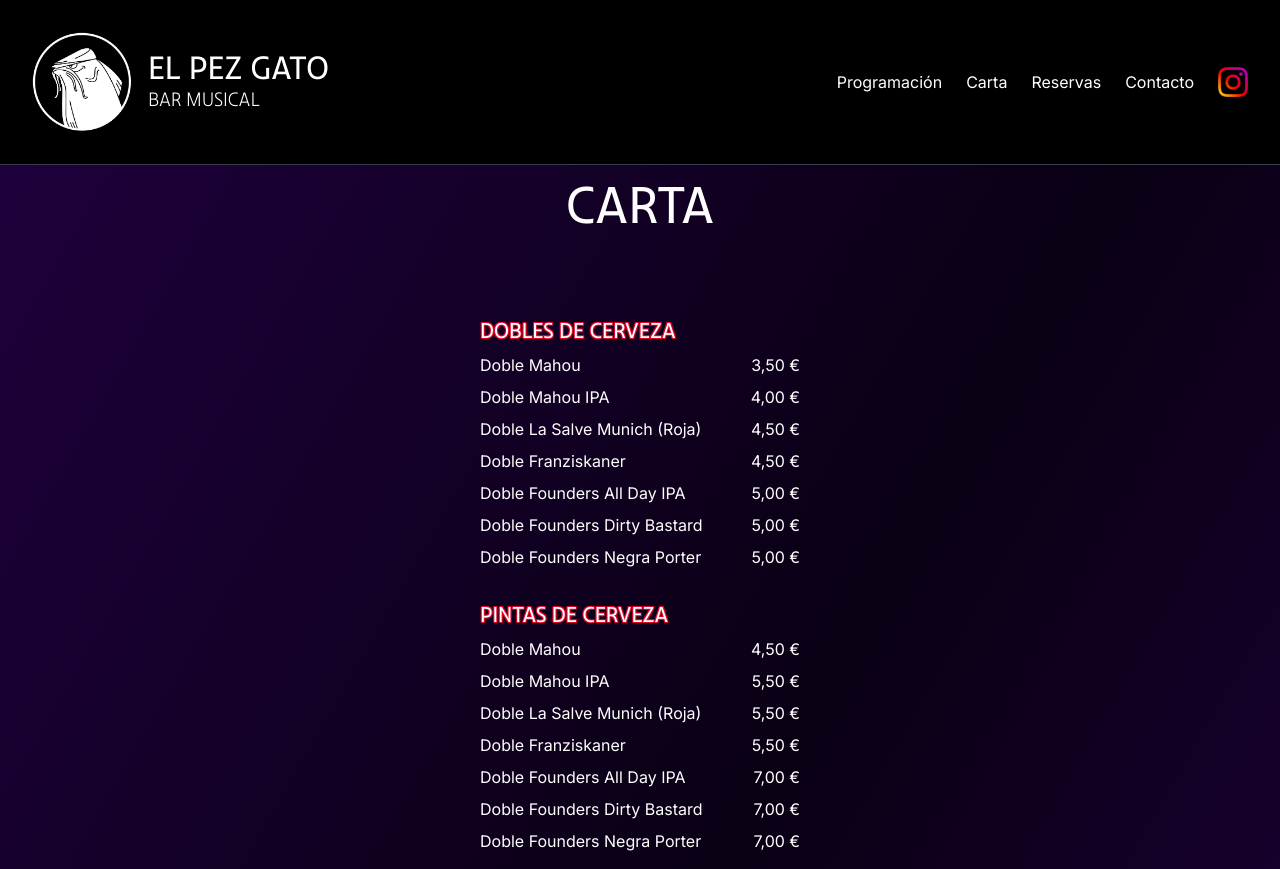
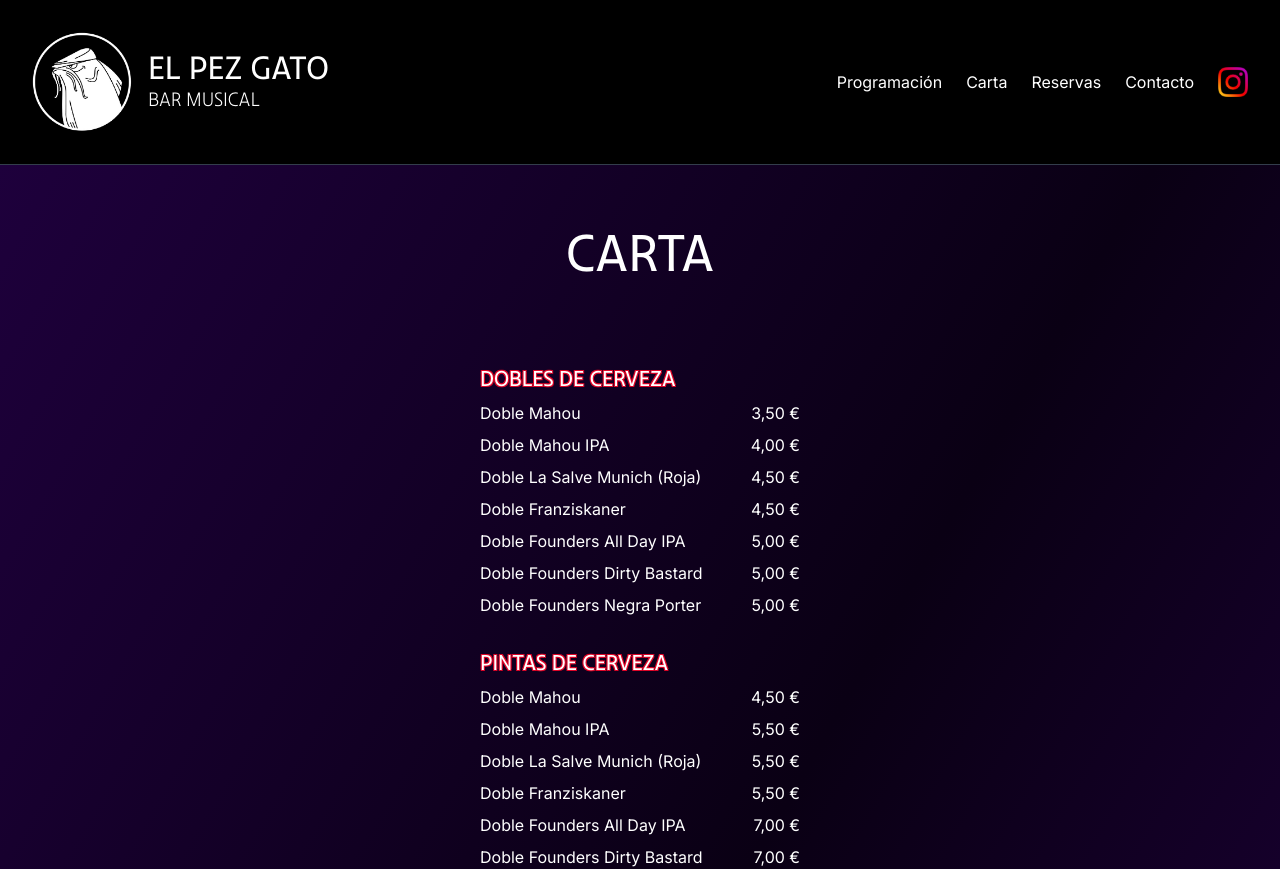
Before and after one commit to guillermodlpa/elpezgato-web, a Next.js app: page /carta in a window 1280 px wide. Shown: the top 869 px of the page. Built offline with nearby package versions, Linux system fonts and the light colour scheme.

Commit message:
Upgrade dependencies and fix class name

```diff
--- a/src/features/Menu/components/Menu.tsx
+++ b/src/features/Menu/components/Menu.tsx
@@ -43,12 +43,13 @@
 export default function Menu() {
   return (
     <div
+      className="py-12"
       style={{
         backgroundImage:
           "linear-gradient(120deg, rgb(30,0,60) 0%, rgb(10,0,20) 50%, rgba(34,0,68) 100%)",
       }}
     >
-      <Container className="py-12 text-sha" maxWidth="max-w-sm">
+      <Container maxWidth="max-w-sm">
         <PageHeading>Carta</PageHeading>
 
         <div className="pt-8">
```
Also changed, not shown: package.json (+5 -5 lines), 1 other file (tests, documents, lock files or other folders).
